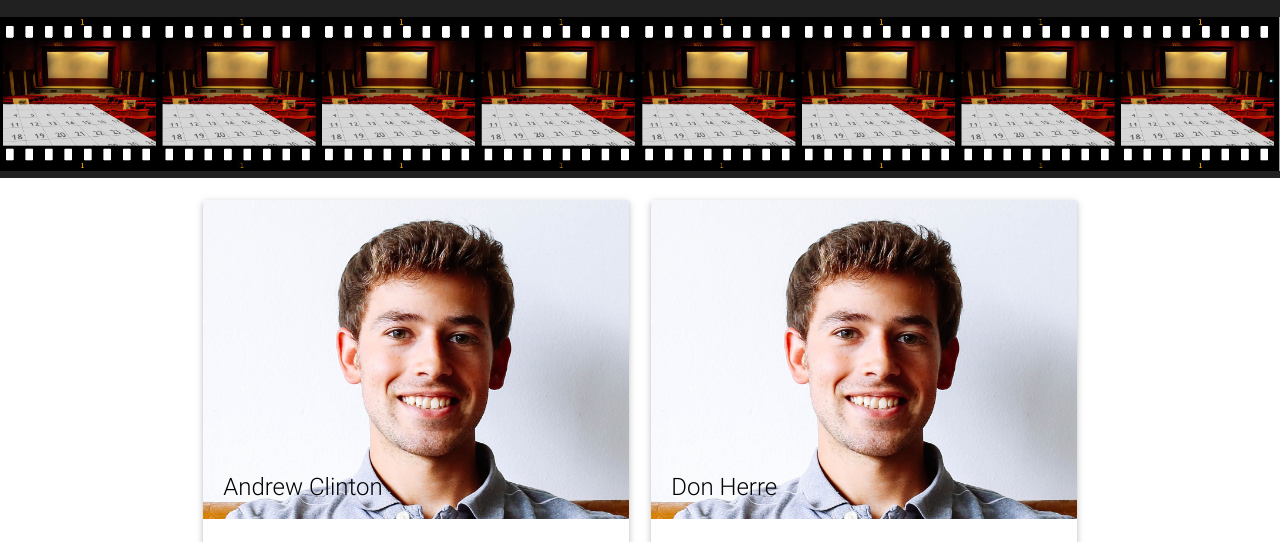
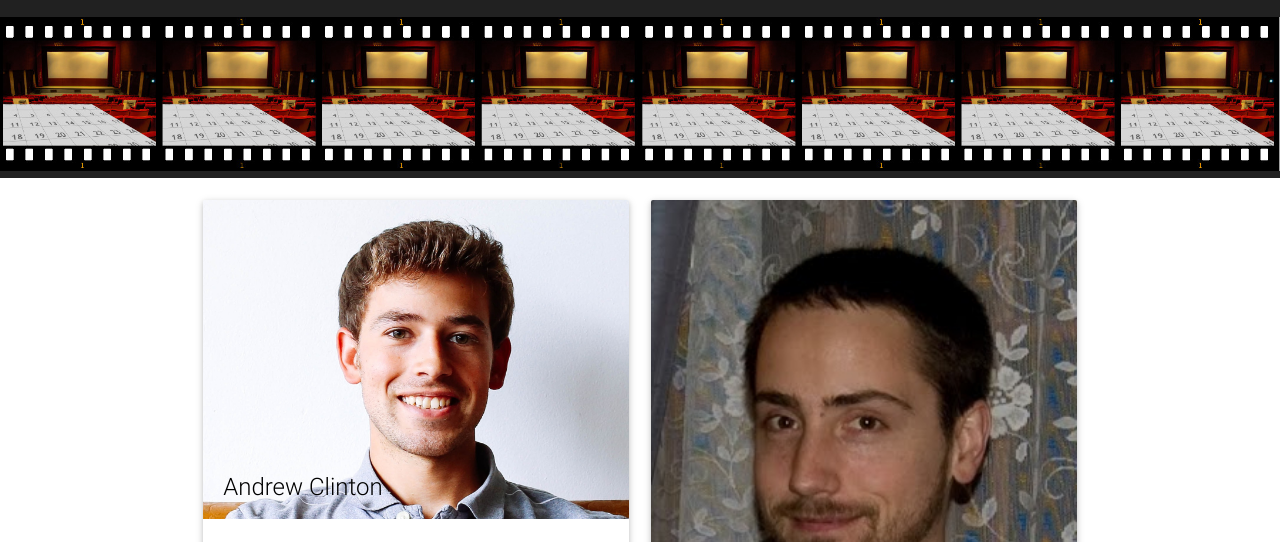
Before and after one commit to panda4man/CSE3901-Project-5-Part-1, a plain HTML site: page index.html at #/about in a window 1280 px wide. Shown: the part 219-761 px from the top of the page. Drawn offline with nearby package versions, Linux system fonts and the light colour scheme.

Commit message:
added file path for don's sexy face

```diff
--- a/templates/about.html
+++ b/templates/about.html
@@ -19,7 +19,7 @@
             <div class="col s12 m6 l6">
                 <div class="card">
                     <div class="card-image">
-                        <img src="images/andrew.jpg">
+                        <img src="images/Herre_4.jpg">
                         <span class="card-title black-text">Don Herre</span>
                     </div>
                     <div class="card-content">
```
